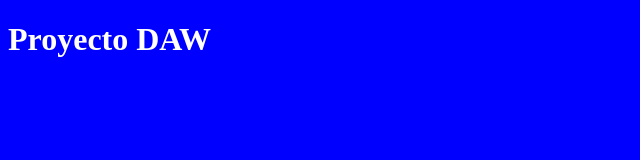
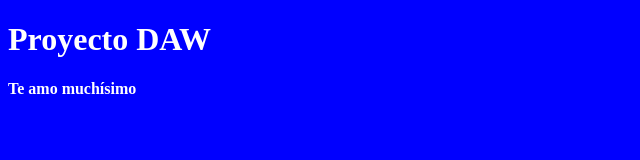
Before and after one commit to JavierOlmos/curso-git, a plain HTML site: page index.html in a window 1280 px wide. Shown: the whole page, without its empty margins (0-640 px from the left). Drawn offline with Linux system fonts and the light colour scheme.

Commit message:
Update index.html

```diff
--- a/index.html
+++ b/index.html
@@ -8,5 +8,6 @@
 </head>
 <body>
 	<h1>Proyecto DAW</h1>
+	<p>Te amo muchísimo</p>
 </body>
 </html>
```
